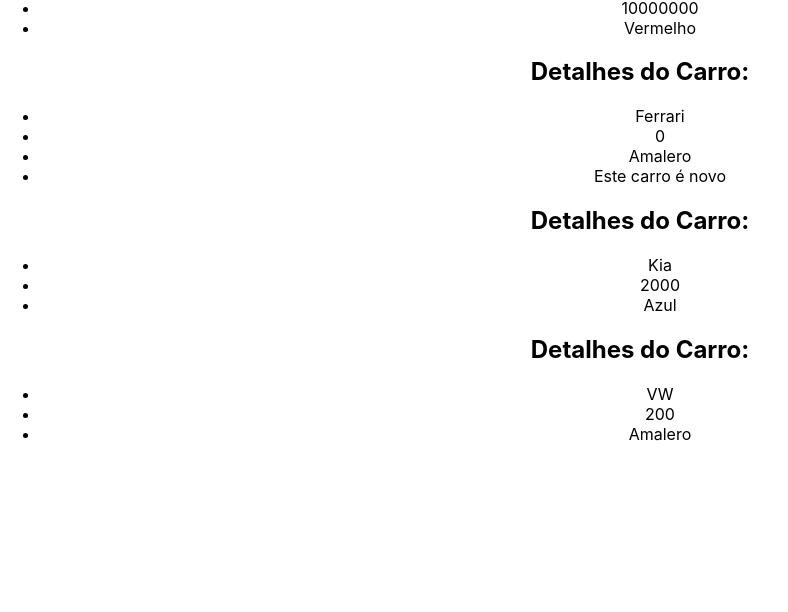
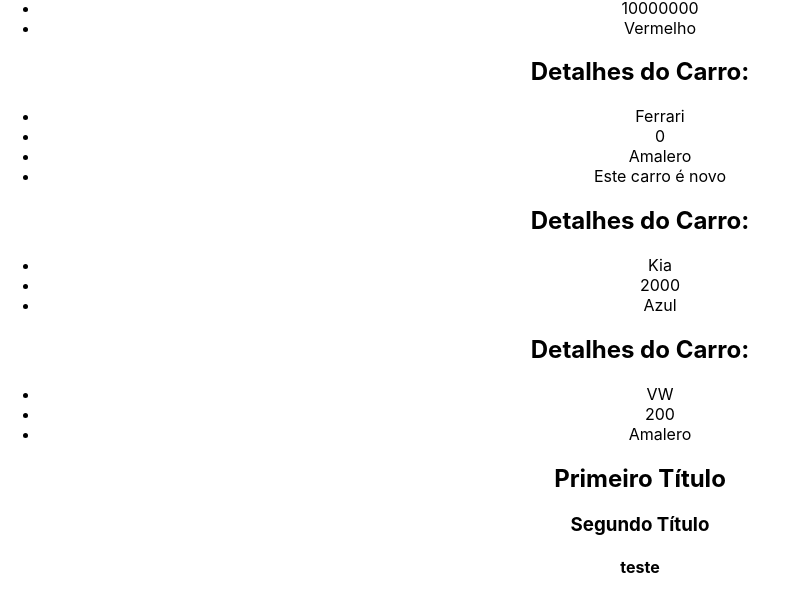
Before and after one commit to jpcchaves/Curso-ReactJS, a React (Create React App) app in the folder 3_AVANÇANDO/secao-3/: page / in a window 1280 px wide. Shown: the part 2078-2690 px from the top of the page, without its empty margins (0-788 px from the left). Built offline with nearby package versions, Linux system fonts and the light colour scheme.

Commit message:
component com fragment de HTML puro

```diff
--- a/3_AVANÇANDO/secao-3/src/App.js
+++ b/3_AVANÇANDO/secao-3/src/App.js
@@ -10,6 +10,7 @@ import ListRender from "./components/ListRender";
 import ConditionalRender from "./components/ConditionalRender";
 import ShowUserName from "./components/ShowUserName";
 import CarDetails from "./components/CarDetails";
+import AulaFragment from "./components/AulaFragment";
 
 function App() {
   const cars = [
@@ -51,6 +52,9 @@ function App() {
           newCar={car.newCar}
         />
       ))}
+
+      {/* Fragment */}
+      <AulaFragment propFragment="teste"/>
     </div>
   );
 }
--- /dev/null
+++ b/3_AVANÇANDO/secao-3/src/components/AulaFragment.jsx
@@ -0,0 +1,13 @@
+import React from "react";
+
+const AulaFragment = ({ propFragment }) => {
+  return (
+    <>
+      <h2>Primeiro Título</h2>
+      <h3>Segundo Título</h3>
+      <h4>{propFragment}</h4>
+    </>
+  );
+};
+
+export default AulaFragment;
```
